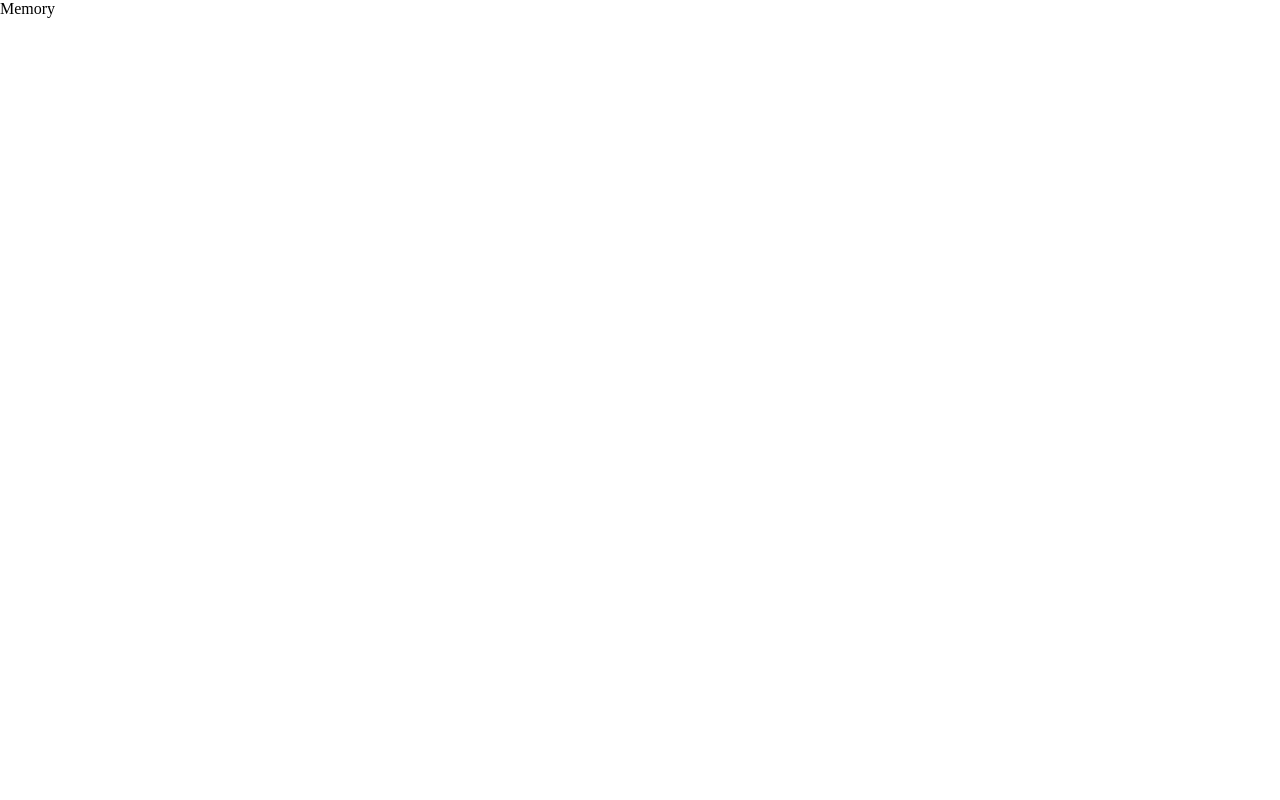
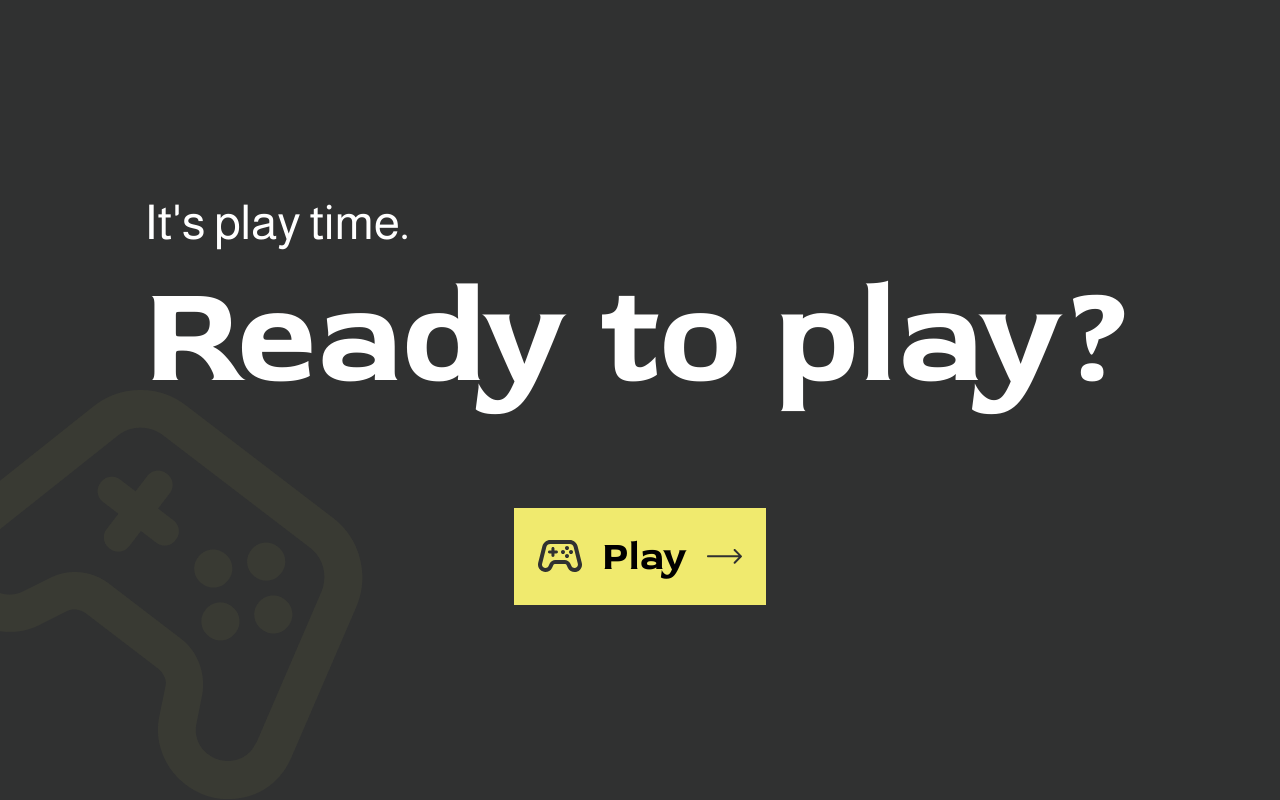
Before and after one commit to natgian/memory-game, a website built with Vite: page index.html in a window 1280 px wide. Built offline with nearby package versions, Linux system fonts and the light colour scheme.

Commit message:
feat: create starting page

```diff
--- a/index.html
+++ b/index.html
@@ -5,8 +5,18 @@
     <meta name="viewport" content="width=device-width, initial-scale=1.0" />
     <title>Memory</title>
   </head>
-  <body>
-    <h1>Memory</h1>
+  <body class="page-home">
+    <section class="startscreen">
+      <span class="startscreen__intro-text">It's play time.</span>
+      <h1 class="startscreen__title">Ready to play?</h1>
+      <button class="button button--play">
+        <img class="button__icon__controller" src="./src/assets/img/icons/controller.svg" alt="controller" />
+        <span>Play</span>
+        <img class="button__icon" src="./src/assets/img/icons/arrow.svg" alt="arrow" />
+      </button>
+    </section>
+
+    <img class="page-home__decorator" src="./src/assets/img/ui-elements/controller.png" alt="" />
 
     <script type="module" src="/src/main.ts"></script>
   </body>
--- /dev/null
+++ b/src/styles/abstracts/_variables.scss
@@ -0,0 +1 @@
+$primary-dark: #303131;
--- /dev/null
+++ b/src/styles/components/_buttons.scss
@@ -0,0 +1,29 @@
+@use "../abstracts/functions" as function;
+@use "../abstracts/mixins" as mixin;
+
+.button {
+  @include mixin.flex-center;
+  gap: function.px-to-rem(20);
+  font-family: "Red Rose", Arial, sans-serif;
+  font-size: function.px-to-rem(40);
+  font-weight: 700;
+  padding: function.px-to-rem(24);
+  border: none;
+  @include mixin.transition-transform;
+
+  &__icon__controller {
+    @include mixin.transition-transform;
+  }
+
+  &--play {
+    background-color: #f0ea6e;
+
+    &:hover {
+      transform: scale(1.05);
+
+      .button__icon__controller {
+        transform: rotate(-30deg);
+      }
+    }
+  }
+}
--- a/src/styles/main.scss
+++ b/src/styles/main.scss
@@ -1 +1,8 @@
+@use "./abstracts/variables";
 @use "./base/reset";
+@use "./base/typography";
+@use "./pages/home";
+
+body {
+  height: 100vh;
+}
--- /dev/null
+++ b/src/styles/pages/_home.scss
@@ -0,0 +1,37 @@
+@use "../abstracts/variables" as variable;
+@use "../abstracts/mixins" as mixin;
+@use "../abstracts/functions" as function;
+@use "../components/buttons";
+
+.page-home {
+  background-color: variable.$primary-dark;
+  @include mixin.flex-center;
+
+  &__decorator {
+    position: absolute;
+    bottom: 0;
+    left: 0;
+  }
+}
+
+.startscreen {
+  @include mixin.flex-center;
+  flex-direction: column;
+  color: #fff;
+
+  max-width: function.px-to-rem(1000);
+
+  &__intro-text {
+    font-family: "Almarai", Arial, sans-serif;
+    font-size: function.px-to-rem(48);
+    font-weight: 400;
+    align-self: flex-start;
+  }
+
+  &__title {
+    font-family: "Red Rose", sans-serif;
+    font-size: function.px-to-rem(140);
+    font-weight: 700;
+    padding-bottom: function.px-to-rem(84);
+  }
+}
```
Also changed, not shown: src/assets/img/icons/arrow.svg (added), src/assets/img/icons/arrow_hover.svg (added), src/assets/img/icons/controller.svg (added), src/assets/img/ui-elements/controller.png (added).
